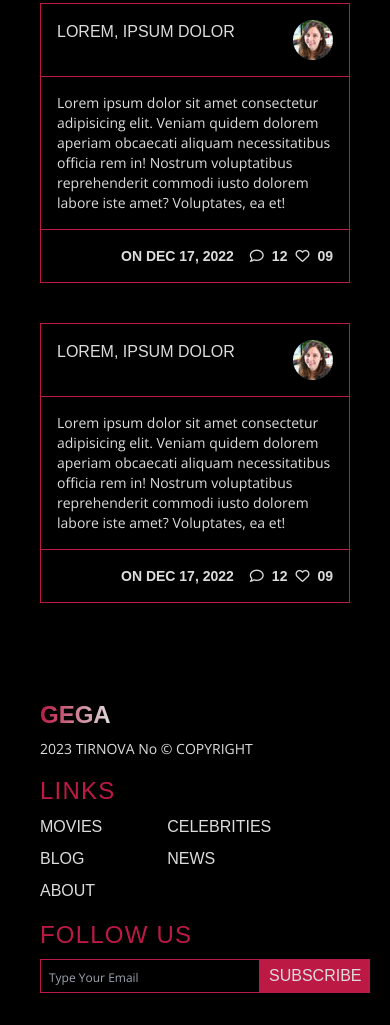
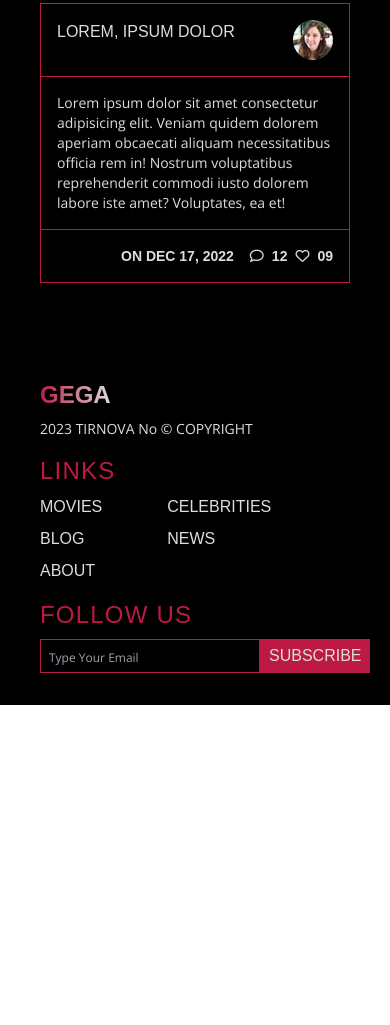
Before and after one commit to hakantirnova/tailwind-project, a website: page src/index.html in a window 390 px wide. Shown: the part 3148-4173 px from the top of the page. After the commit the page ends 3853 px from the top, so only its background shows below. Drawn offline with nearby package versions, Linux system fonts and the light colour scheme; files that its build step writes are made by us from their sources; a web font is replaced by a local one.

Commit message:
degisklik geri alındı

```diff
--- a/src/index.html
+++ b/src/index.html
@@ -490,7 +490,7 @@
           </div>
         </div>
         <!-- Item 5 -->
-        <div class="block md:hidden lg:block col-span-6 md:col-span-3 lg:col-span-2 border border-gega-red">
+        <div class="hidden lg:block col-span-6 md:col-span-3 lg:col-span-2 border border-gega-red">
           <!-- Item 5 Header -->
           <div class="border-b border-gega-red p-4 flex items justify-between">
             <h3>Lorem, ipsum dolor</h3>
```
